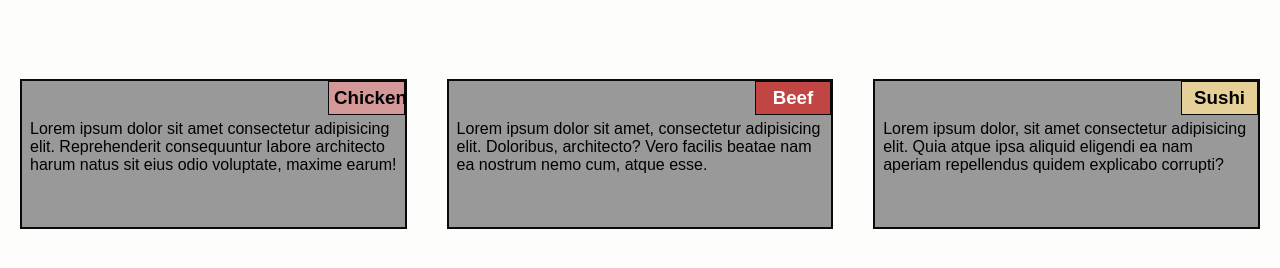
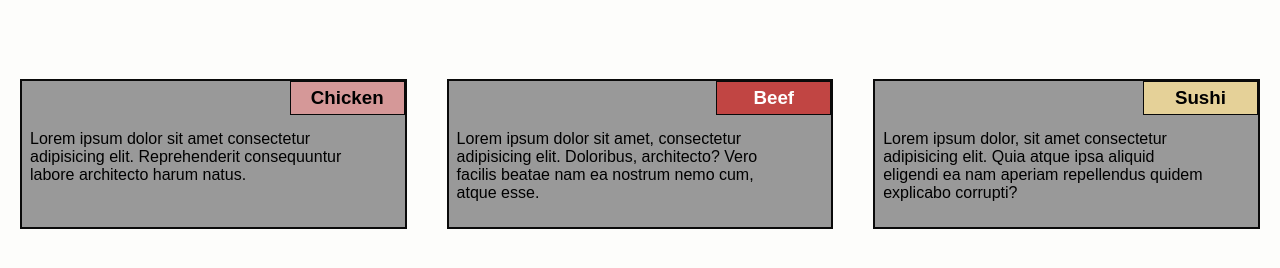
Before and after one commit to JinoDev/coursera-project, a plain HTML site: page index.html in a window 1280 px wide. Shown: the part 138-406 px from the top of the page. Drawn offline with Linux system fonts and the light colour scheme.

Commit message:
modified

```diff
--- a/index.html
+++ b/index.html
@@ -13,8 +13,8 @@
     <div class="row">
         <div class="col-lg-4 col-md-6 col-sm-12 ">
             <section class="s1">
-           <h3>Chicken</h3>
-           <p>Lorem ipsum dolor sit amet consectetur adipisicing elit. Reprehenderit consequuntur labore architecto harum natus sit eius odio voluptate, maxime earum!</p>
+           <h3 id="chicken">Chicken</h3>
+           <p>Lorem ipsum dolor sit amet consectetur adipisicing elit. Reprehenderit consequuntur labore architecto harum natus.</p>
             </section>
 
         </div>
--- a/style.css
+++ b/style.css
@@ -37,22 +37,35 @@ section {
 }
 
 p {
+  width: 90%;
+  height: 60px;
   padding: 0.5rem;
   position: absolute;
   bottom: 45px;
+  margin-right: auto;
+  margin-left: auto;
 }
 
 h3 {
   border: 1px solid rgb(9, 9, 9);
-  width: 20%;
+  width: 30%;
   text-align: center;
+  margin-right: auto;
+  margin-left: auto;
   font-weight: 800;
   padding: 5px;
-  background-color: #d59898;
+
   position: absolute;
   right: 0;
 
   /* margin-left: 30.8rem; */
+}
+
+#chicken {
+  background-color: #d59898;
+
+
+
 }
 
 #beef {
@@ -68,7 +81,7 @@ h3 {
   width: 100%;
 }
 
-/* Desktop view options */
+/* Desktop */
 
 @media (min-width: 992px) {
   .col-lg-1,
@@ -103,6 +116,7 @@ h3 {
   .col-lg-6 {
     width: 50%;
   }
+
   .col-lg-7 {
     width: 58.33%;
   }
@@ -123,7 +137,7 @@ h3 {
   }
 }
 
-/* Tablet view options */
+/* Tablet*/
 
 @media (min-width: 768px) and (max-width: 991px) {
   .col-md-1,
@@ -158,6 +172,9 @@ h3 {
   .col-md-6 {
     width: 50%;
   }
+  .col-md-6 + .col-md-6 + .col-md-6 {
+    width: 100%;
+  }
   .col-md-7 {
     width: 58.33%;
   }
@@ -178,7 +195,7 @@ h3 {
   }
 }
 
-/* Mobile view options */
+/* Mobile*/
 
 @media (max-width: 767px) {
   .col-sm-1,
```
